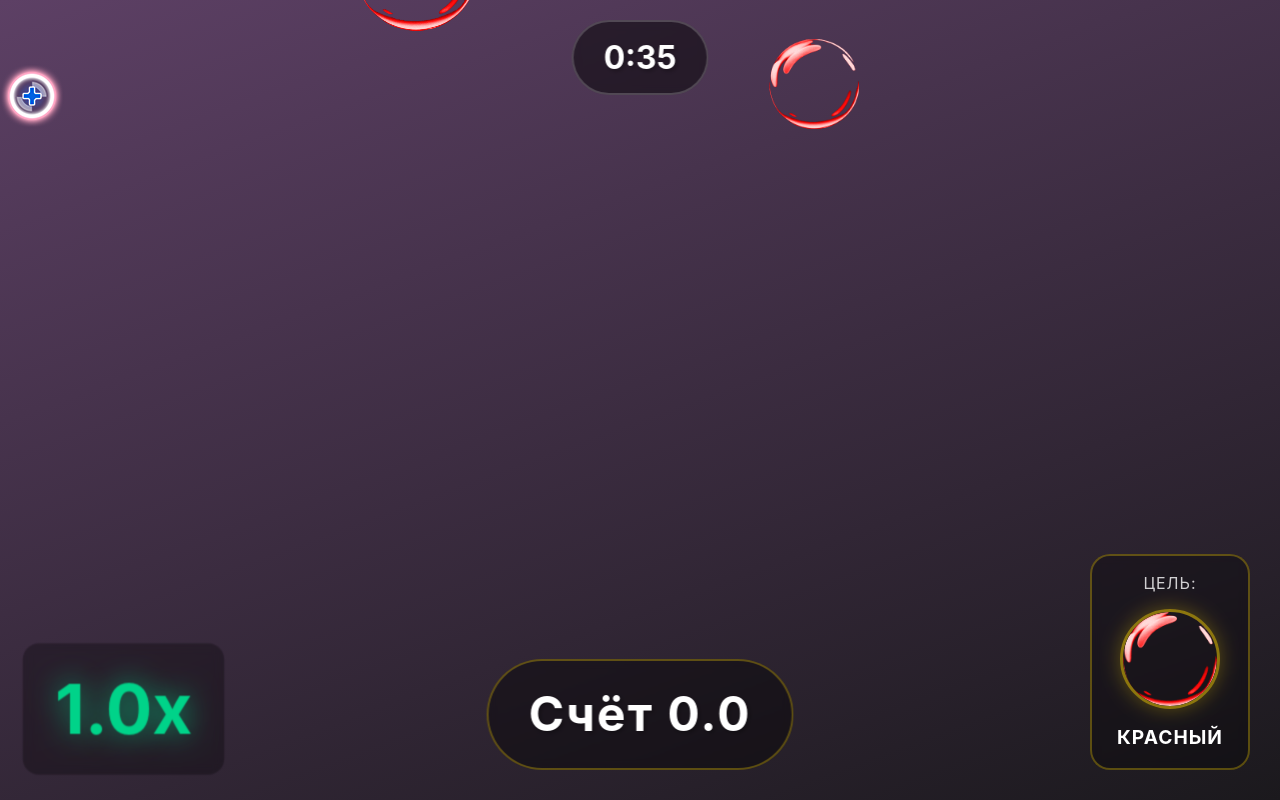
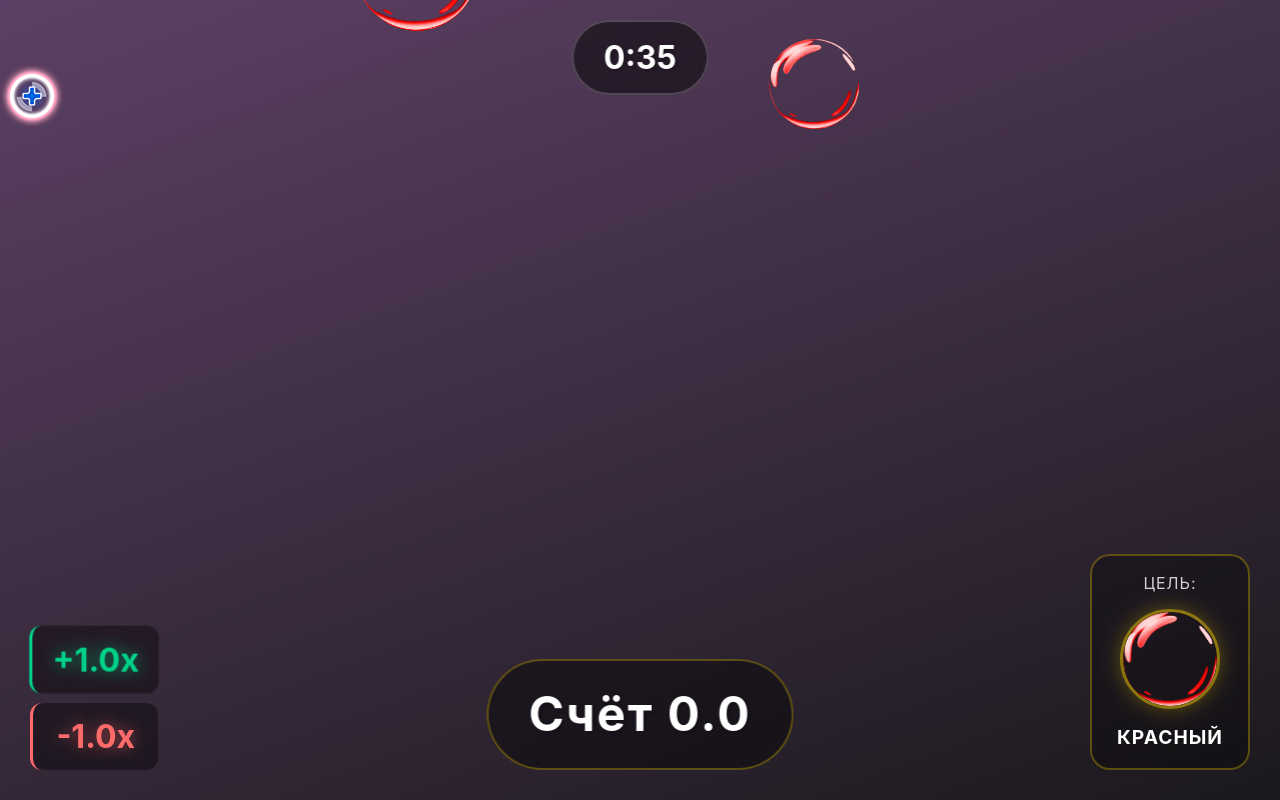
Before and after one commit to reznikovkg/vue-3-docker-compose, a Vue app in the folder vue/: page /game in a window 1280 px wide. Built offline with nearby package versions, Linux system fonts and the light colour scheme.

Commit message:
feat: rework multiplier system with separate correct/wrong multipliers

```diff
--- a/vue/src/components/game/BubbleGame.vue
+++ b/vue/src/components/game/BubbleGame.vue
@@ -2,7 +2,14 @@
   <div class="bubble-game">
     <div class="bubble-game__score">Счёт {{ score.toFixed(1) }}</div>
     <div class="bubble-game__timer" :class="{'bubble-game__timer--warning': timeLeft <= 15}">{{ formattedTime }}</div>
-    <div class="bubble-game__multiplier">{{ multiplier.toFixed(1) }}x</div>
+    <div class="bubble-game__multiplier">
+      <div class="bubble-game__multiplier--correct">
+        +{{ correctMultiplier.toFixed(1) }}x
+      </div>
+      <div class="bubble-game__multiplier--wrong">
+        -{{ wrongMultiplier.toFixed(1) }}x
+      </div>
+    </div>
 
     <div class="bubble-game__target">
       <div class="bubble-game__target__label">Цель:</div>
@@ -74,7 +81,8 @@ export default {
   data() {
     return {
       score: 0,
-      multiplier: 1,
+      correctMultiplier: 1,
+      wrongMultiplier: 1,
       timeLeft: this.gameDuration,
       gameOver: false,
       paused: false,
@@ -269,7 +277,7 @@ export default {
       this.playPopSound()
 
       let totalPoints = 0
-      let hadCorrect = false
+      //let hadCorrect = false
       const allNewBubbles = []
 
       unprocessedBubbles.forEach(bubble => {
@@ -279,18 +287,17 @@ export default {
         let points
 
         if (isCorrect) {
-          points = this.pointsForCorrect
+          points = this.pointsForCorrect * this.correctMultiplier
+          this.correctMultiplier = Math.min(5, this.correctMultiplier * 1.2)
+          this.wrongMultiplier = Math.max(1, this.wrongMultiplier - 0.2)
         } else {
           const config = this.bubbleConfig.find(c => c.name === bubble.sizeName)
-          points = config.sizePenalties
+          points = config.sizePenalties * this.wrongMultiplier
+          this.wrongMultiplier = Math.min(7, this.wrongMultiplier * 1.3)
+          this.correctMultiplier = Math.max(1, this.correctMultiplier - 0.2)
         }
 
-        totalPoints += points * (isCorrect ? this.multiplier : 1)
-
-        if (isCorrect) {
-          hadCorrect = true
-          this.multiplier = Math.min(5, this.multiplier + 0.2)
-        }
+        totalPoints += points
 
         const childBubbles = this.handleBubbleSplit(bubble)
         allNewBubbles.push(...childBubbles)
@@ -299,10 +306,6 @@ export default {
 
         bubble.active = false
       })
-
-      if (!hadCorrect && unprocessedBubbles.length > 0) {
-        this.multiplier = 1
-      }
 
       this.score += totalPoints
       this.$emit('score', { points: totalPoints, count: unprocessedBubbles.length })
@@ -473,7 +476,6 @@ export default {
         })
 
         this.score =  this.score + totalPenalty
-        this.multiplier = 1
 
         this.$emit('score', {
           points: totalPenalty,
@@ -605,7 +607,8 @@ export default {
     restartgame() {
       this.playClickSound()
       this.score = 0
-      this.multiplier = 1
+      this.correctMultiplier = 1
+      this.wrongMultiplier = 1
       this.timeLeft = this.gameDuration
       this.gameOver = false
       this.paused = false
@@ -929,18 +932,37 @@ html, body {
     position: absolute;
     bottom: 30px;
     left: 30px;
-    color: #00d389;
-    font-size: 4rem;
+    display: flex;
+    flex-direction: column;
+    gap: 10px;
+    z-index: 20;
+  }
+
+  &__multiplier--correct, &__multiplier--wrong {
+    background: rgba(0, 0, 0, 0.4);
+    padding: 8px 20px;
+    border-radius: 12px;
+    backdrop-filter: blur(5px);
+    font-size: 2rem;
     font-weight: bold;
-    text-shadow: 0 0 20px rgba(0, 211, 137, 0.5);
-    z-index: 20;
-    background: rgba(0, 0, 0, 0.3);
-    padding: 10px 30px;
-    border-radius: 15px;
-    backdrop-filter: blur(5px);
-    animation: pulse 1.5s ease-in-out infinite;
     cursor: default;
     pointer-events: none;
+    text-align: center;
+    min-width: 120px;
+    transition: all 0.1s ease;
+  }
+
+  &__multiplier--correct {
+    color: #00d389;
+    text-shadow: 0 0 15px rgba(0, 211, 137, 0.6);
+    border-left: 3px solid #00d389;
+    animation: pulseCorrect 1.2s ease-in-out infinite;
+  }
+
+  &__multiplier--wrong {
+    color: #ff6b6b;
+    text-shadow: 0 0 15px rgba(255, 107, 107, 0.6);
+    border-left: 3px solid #ff6b6b;
   }
 
   &__target {
@@ -1089,13 +1111,19 @@ html, body {
   }
 }
 
-@keyframes pulse {
-  0% { transform: scale(1); }
+@keyframes pulseCorrect {
+  0% {
+    transform: scale(1);
+    text-shadow: 0 0 15px rgba(0, 211, 137, 0.6);
+  }
   50% {
-    transform: scale(1.1);
-    text-shadow: 0 0 30px rgba(0, 211, 137, 0.8);
+    transform: scale(1.05);
+    text-shadow: 0 0 25px rgba(0, 211, 137, 0.9);
   }
-  100% { transform: scale(1); }
+  100% {
+    transform: scale(1);
+    text-shadow: 0 0 15px rgba(0, 211, 137, 0.6);
+  }
 }
 
 @keyframes warningPulse {
```
